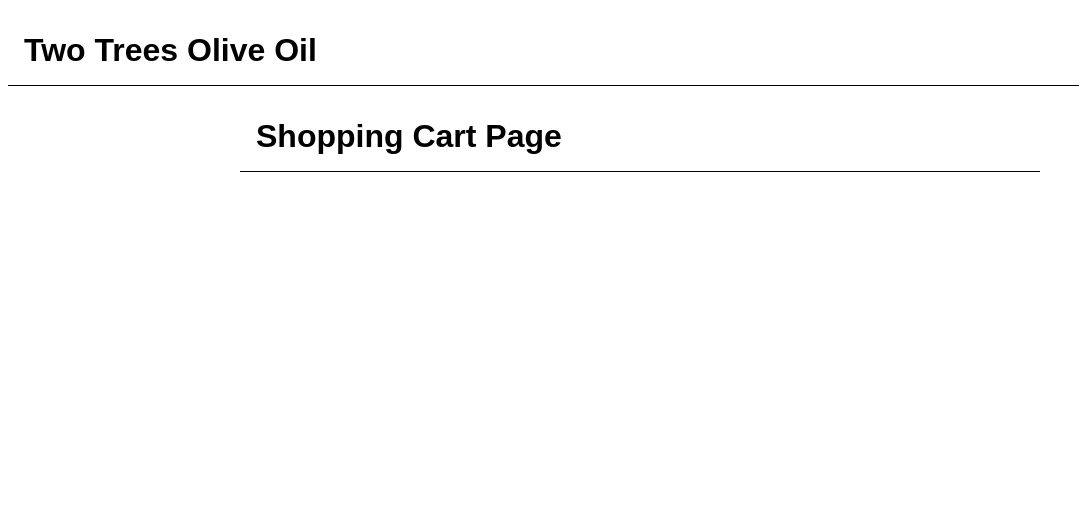
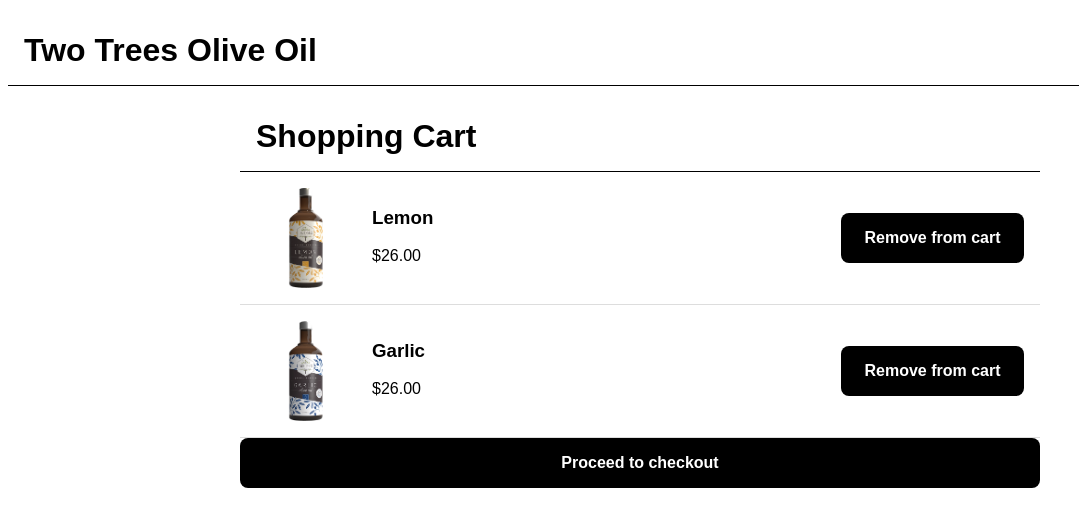
Before and after one commit to T5012/ecommerce-site, a Vue app: page /cart in a window 1280 px wide. Shown: the top 526 px of the page, without its empty margins (0-1079 px from the left). Built offline with nearby package versions, Linux system fonts and the light colour scheme.

Commit message:
Implemented basic shopping cart for website. Added new data for cart items

```diff
--- a/src/pages/ShoppingCartPage.vue
+++ b/src/pages/ShoppingCartPage.vue
@@ -1,8 +1,27 @@
 <template>
-  <h1>Shopping Cart Page</h1>
+  <h1>Shopping Cart</h1>
+  <div v-if="cartItems.length > 0">
+    <div class="product-container" v-for="item in cartItems" :key="item.id">
+      <img class="product-image" :src="item.imageName"/>
+      <div class="details-wrap">
+        <h3>{{item.name}}</h3>
+        <p>{{item.price}}</p>
+      </div>
+      <button class="remove-button"> Remove from cart</button>
+    </div>
+  </div>
+  <div v-if="cartItems.length === 0"> Please add items to cart!</div>
+  <button class="checkout-button">Proceed to checkout</button>
 </template>
 <script>
+import {cartItems} from "@/temp-data";
+
 export default {
   name: "ShoppingCartPage",
+  data(){
+    return {
+      cartItems,
+    }
+  }
 }
 </script>
--- a/src/temp-data.js
+++ b/src/temp-data.js
@@ -8,11 +8,6 @@
 import boldBottle from './assets/bold-bottle.webp';
 
 export const cartItems = [{
-    id: '123',
-    name: 'Basil',
-    price: '$26.00',
-    imageName: basilBottle,
-}, {
     id: '234',
     name: 'Lemon',
     price: '$26.00',
```
Lines whose indentation alone changed are shown as unchanged.
